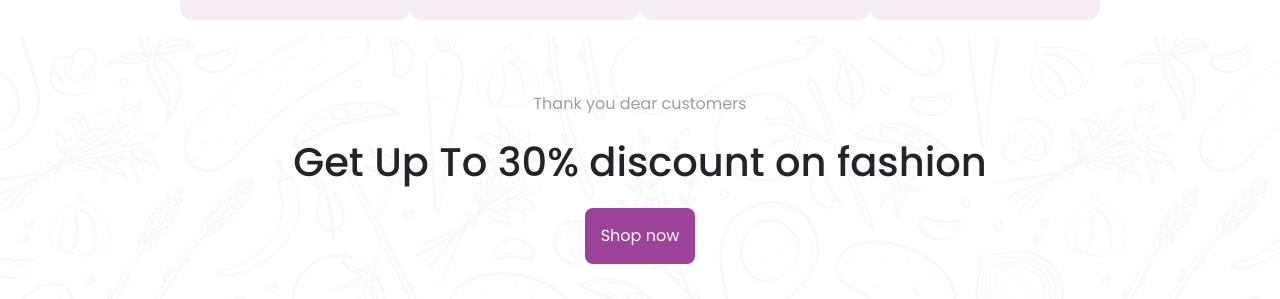
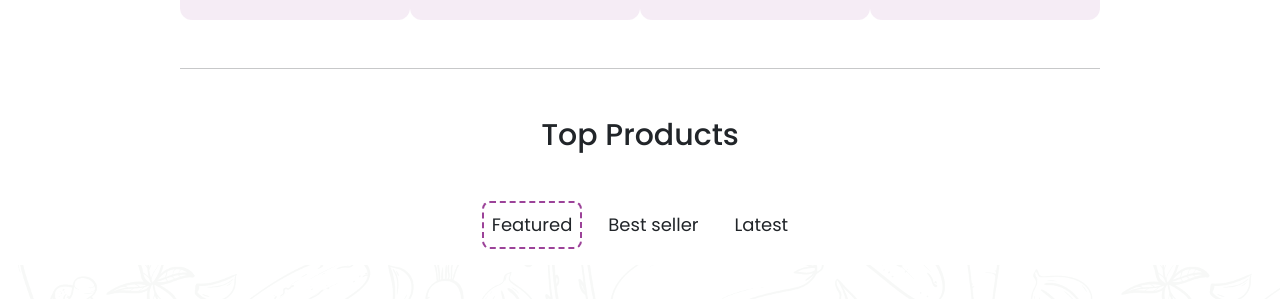
Before and after one commit to my-project-hub/ITS-2011-cw-e-commerce, a React (Vite) app in the folder FRONTEND/: page / in a window 1280 px wide. Shown: the part 604-903 px from the top of the page. Built offline with nearby package versions, Linux system fonts and the light colour scheme.

Commit message:
create top product nav button

```diff
--- a/FRONTEND/src/page/cusotmer/customer-home.page.tsx
+++ b/FRONTEND/src/page/cusotmer/customer-home.page.tsx
@@ -1,8 +1,9 @@
 // import { Carousel } from "@material-tailwind/react";
 // import CusotmerLayout from "../../layout/cusotmer.layout";
+import { useId, useState } from "react";
 import { DemoLayout } from "../../layout/demo.layout";
 
-const categoreyImages:string[] = [
+const categoreyImages: string[] = [
     "https://www.ecomdeveloper.com/demo/image/cache/catalog/category/1-180x180.png",
     "https://www.ecomdeveloper.com/demo/image/cache/catalog/category/2-180x180.png",
     "https://www.ecomdeveloper.com/demo/image/cache/catalog/category/3-180x180.png",
@@ -10,7 +11,14 @@ const categoreyImages:string[] = [
 
 ];
 
+const buttonSlectedStyle = "border-2 border-dashed border-[#9c4399] rounded-lg"
+
 export default function CustomerHome() {
+
+    const btnId = useId()
+    const [topProduct , setTopProduct] = useState(btnId+"-featured")
+
+
     return (
         <>
             {/* <CusotmerLayout>
@@ -23,10 +31,26 @@ export default function CustomerHome() {
                 <DemoLayout>
                     <section className="flex justify-between mt-5">
                         {/* category listed card */}
-                        <CategoreyCard mainCategory="Women" image={categoreyImages[0]}/>
-                        <CategoreyCard mainCategory="Men" image={categoreyImages[1]}/>
-                        <CategoreyCard mainCategory="Kids" image={categoreyImages[2]}/>
-                        <CategoreyCard mainCategory="Footwear" image={categoreyImages[3]}/>
+                        <CategoreyCard mainCategory="Women" image={categoreyImages[0]} />
+                        <CategoreyCard mainCategory="Men" image={categoreyImages[1]} />
+                        <CategoreyCard mainCategory="Kids" image={categoreyImages[2]} />
+                        <CategoreyCard mainCategory="Footwear" image={categoreyImages[3]} />
+                    </section>
+
+                    <section className="">
+                        {/* website and company features */}
+
+                    </section>
+                    <hr className="my-5" />
+                    <section className="mt-5">
+                        {/* Top Products */}
+                        <h4 className="font-medium text-3xl text-center">Top Products</h4>
+                        <div className="gap-3 flex justify-center mt-5">
+                            {/* add shared prefix id for below 3 buttons */}
+                            <button id={btnId + "-featured"} className={` text-lg p-2 border-2 ${topProduct === btnId+"-featured" ? buttonSlectedStyle :'border-transparent'}`} onClick={(e:any) => setTopProduct(e.target.id)}>Featured</button>
+                            <button id={btnId + "-bestSeller"} className={`text-lg p-2 border-2  ${topProduct === btnId+"-bestSeller" ? buttonSlectedStyle :'border-transparent'}`} onClick={(e:any) => setTopProduct(e.target.id)}>Best seller</button>
+                            <button id={btnId + "-latest"} className={`text-lg p-2 border-2  ${topProduct === btnId+"-latest" ? buttonSlectedStyle :'border-transparent'}`} onClick={(e:any) => setTopProduct(e.target.id)}>Latest</button>
+                        </div>
                     </section>
                 </DemoLayout>
             </>
@@ -37,7 +61,7 @@ export default function CustomerHome() {
 
 interface CategoryProp {
     mainCategory: string
-    image:string
+    image: string
 }
 function CategoreyCard(prop: CategoryProp) {
     return (
```
